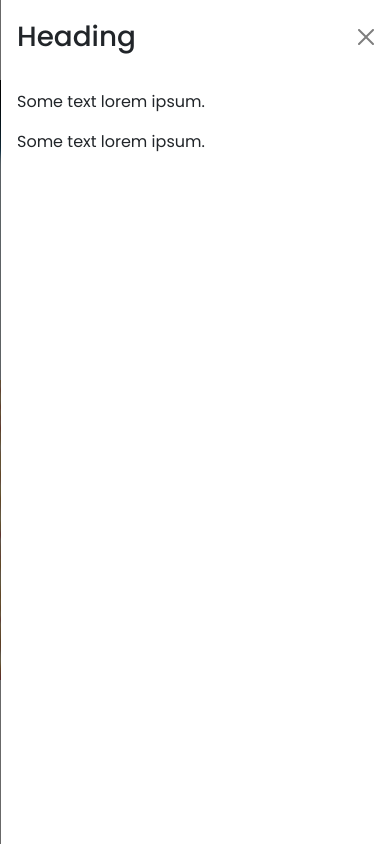
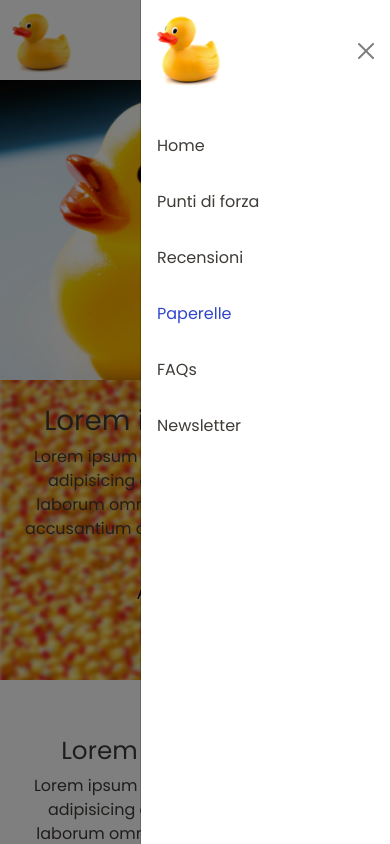
Before and after one commit to matteo-rossi90/landing-page-product, a Vue app: page / in a window 390 px wide. Both pictures are taken after a click on the button 348 px from the left and 42 px from the top of the page. Shown: the top 844 px of the page. Built offline with nearby package versions, Linux system fonts and the light colour scheme.

Commit message:
fix: modify offcanvas menu in mobile responsive

```diff
--- a/src/components/Header.vue
+++ b/src/components/Header.vue
@@ -19,10 +19,12 @@ export default {
                     <div class="d-flex align-items-center justify-content-between">
                         <div class="d-flex align-items-center">
                             <div id="logo">
-                                <img src="../../public/img/logo.png" alt="">
+                                <img src="../../public/img/logo.png" alt="logo">
                             </div>
                         </div>
                         <div class="d-flex">
+
+                            <!-- menu in visualizzazione desktop -->
                             <nav id="menu">
                                 <ul class="d-flex gap-4">
                                     <li>
@@ -41,6 +43,7 @@ export default {
                                 </ul>
                             </nav>
 
+                            <!-- menu offcanvas in visualizzazione responsive -->
                             <button type="button" data-bs-toggle="offcanvas" data-bs-target="#demo" id="btn-menu">
 
                                 <img src="../../public/img/icon/svg_icons/navbar-icon.svg" alt="">
@@ -48,12 +51,27 @@ export default {
                             </button>
                             <div class="offcanvas offcanvas-end offcanvas-lg" id="demo">
                                 <div class="offcanvas-header">
-                                    <h1 class="offcanvas-title">Heading</h1>
+
+                                    <img src="../../public/img/logo.png" alt="logo">
+
                                     <button type="button" class="btn-close text-reset" data-bs-dismiss="offcanvas"></button>
                                 </div>
                                 <div class="offcanvas-body">
-                                    <p>Some text lorem ipsum.</p>
-                                    <p>Some text lorem ipsum.</p>
+                                    <ul>
+                                        <li>
+                                            <RouterLink to="#home"
+                                            :class="{ anchor: activeSection === 'home' }">Home</RouterLink></li>
+                                        <li><RouterLink to="#advantages"
+                                            :class="{ anchor: activeSection === 'advantages' }">Punti di forza</RouterLink></li>
+                                        <li><RouterLink to="#reviews"
+                                            :class="{ anchor: activeSection === 'reviews' }">Recensioni</RouterLink></li>
+                                        <li><RouterLink to="#products"
+                                            :class="{ anchor: activeSection === 'products' }">Paperelle</RouterLink></li>
+                                        <li><RouterLink to="#questions"
+                                            :class="{ anchor: activeSection === 'questions' }">FAQs</RouterLink></li>
+                                        <li><RouterLink to="#newsletter"
+                                            :class="{ anchor: activeSection === 'newsletter' }">Newsletter</RouterLink></li>
+                                    </ul>
                                 </div>
                             </div>
                         </div>
@@ -92,5 +110,19 @@ header{
   color: $icon-color;
 }
 
+.offcanvas ul{
+    padding-left: 0;
+
+    li{
+        padding: 1rem 0;
+    }
+}
+
+.offcanvas.offcanvas-end{
+    width: 250px
+}
+
+
+
 
 </style>
```
Also changed, not shown: src/App.vue (+24 -6 lines).
